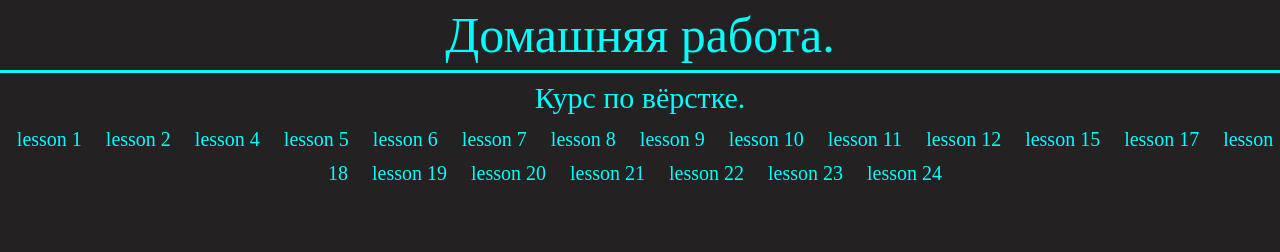
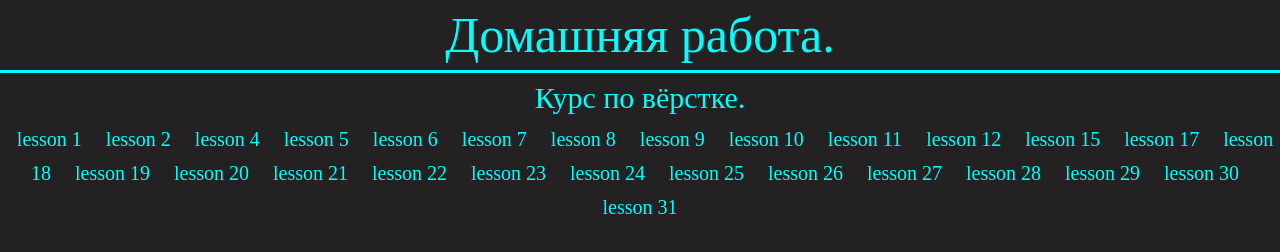
Before and after one commit to T-Y-LLI-E-H-K-A/Work-home, a plain HTML site: page docs/index.html in a window 1280 px wide. Drawn offline with Linux system fonts and the light colour scheme.

Commit message:
Update index.html

```diff
--- a/docs/index.html
+++ b/docs/index.html
@@ -39,6 +39,13 @@
             <li><a href="m2/less22/index.html" target="_blank">lesson 22</a></li>
             <li><a href="m2/less23/index.html" target="_blank">lesson 23</a></li>
             <li><a href="m2/less24/index.html" target="_blank">lesson 24</a></li>
+            <li><a href="m2/less24/index.html" target="_blank">lesson 25</a></li>
+            <li><a href="m2/less24/index.html" target="_blank">lesson 26</a></li>
+            <li><a href="m2/less24/index.html" target="_blank">lesson 27</a></li>
+            <li><a href="m2/less24/index.html" target="_blank">lesson 28</a></li>
+            <li><a href="m2/less24/index.html" target="_blank">lesson 29</a></li>
+            <li><a href="m2/less24/index.html" target="_blank">lesson 30</a></li>
+            <li><a href="m2/less24/index.html" target="_blank">lesson 31</a></li>
         </ul>
     </section>
 </main>
```
